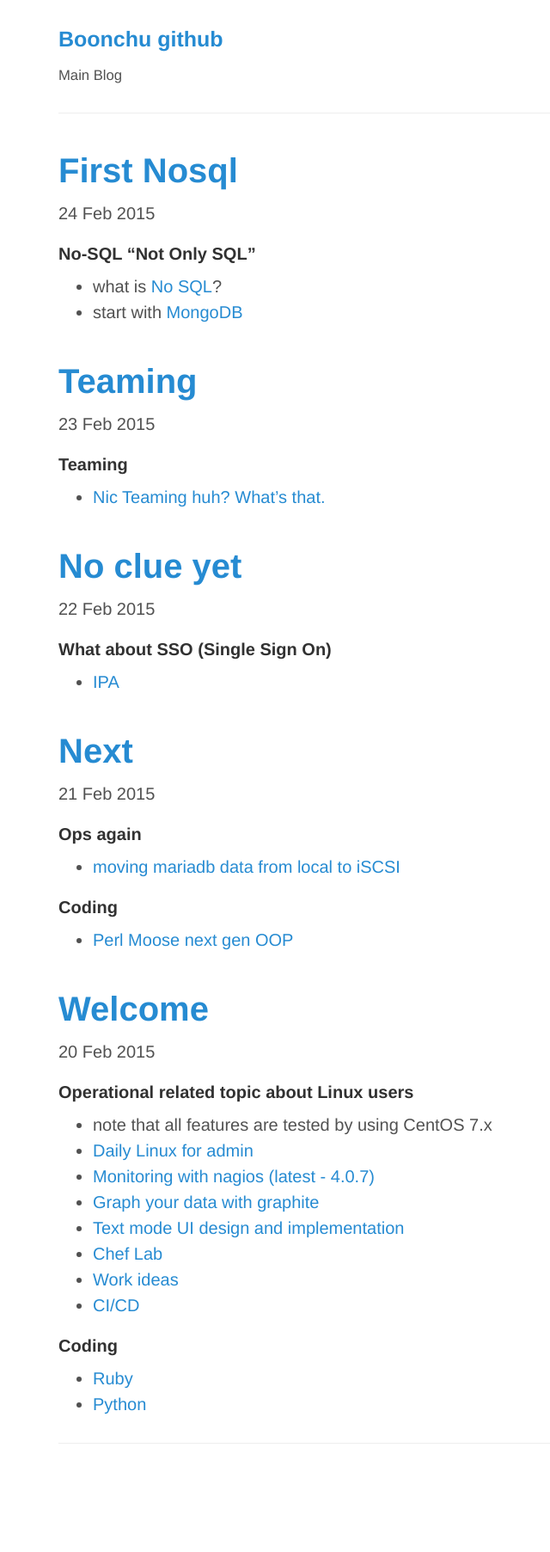
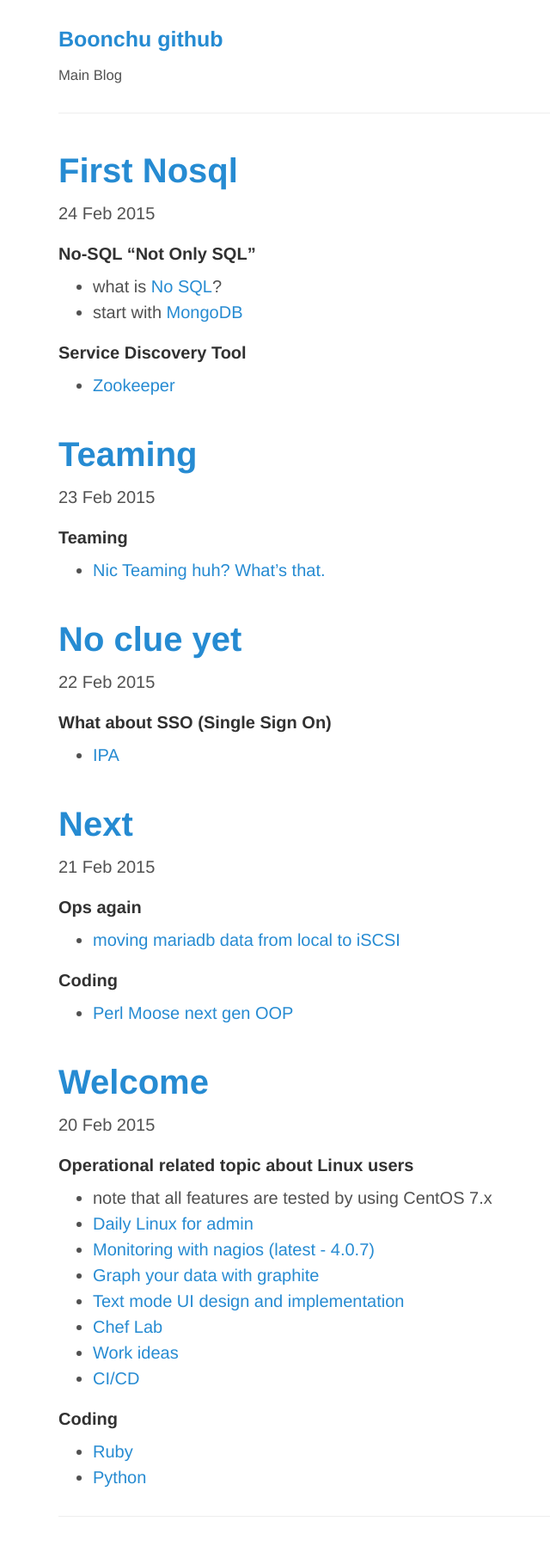
Before and after one commit to boonchu/boonchu.github.io, a Jekyll site: the page built from index.html, in a window 1280 px wide. Shown: the whole page at 86% size, without its empty margins (222-862 px from the left). Built offline with Jekyll 4.4.1, drawn with Linux system fonts in a browser that asks for light colours; before the commit the page ends 1720 px from its top, so only the background shows below that.

Commit message:
updated zoo keeper

```diff
--- a/_posts/2015-02-24-first-nosql.md
+++ b/_posts/2015-02-24-first-nosql.md
@@ -1,3 +1,6 @@
 ###### No-SQL "Not Only SQL"
    * what is [No SQL](http://www.somkiat.cc/nosql-quick-guide/)?
    * start with [MongoDB](https://github.com/boonchu/mongolab)
+
+###### Service Discovery Tool
+   * [Zookeeper](https://github.com/boonchu/zklab)
```
